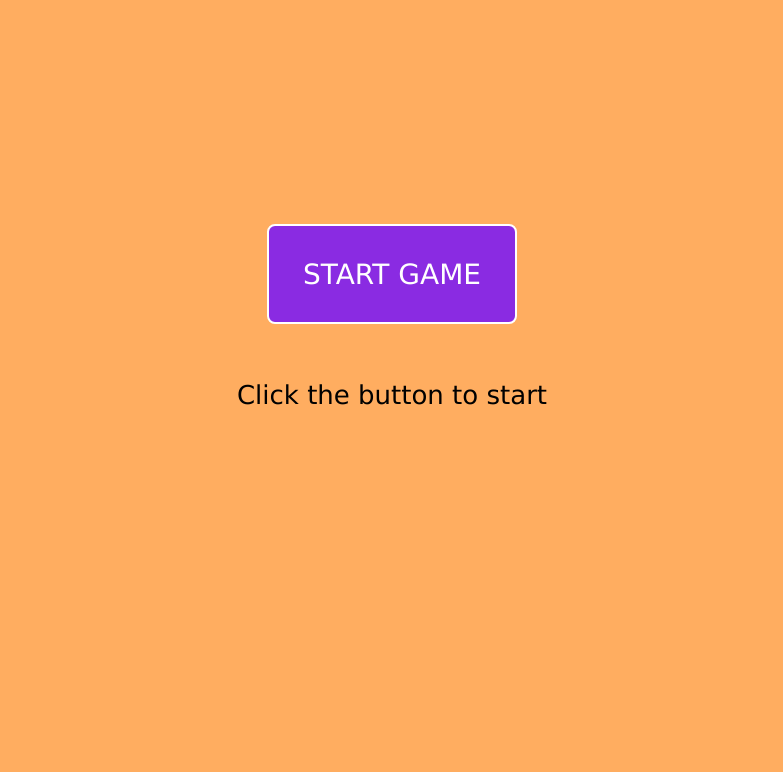
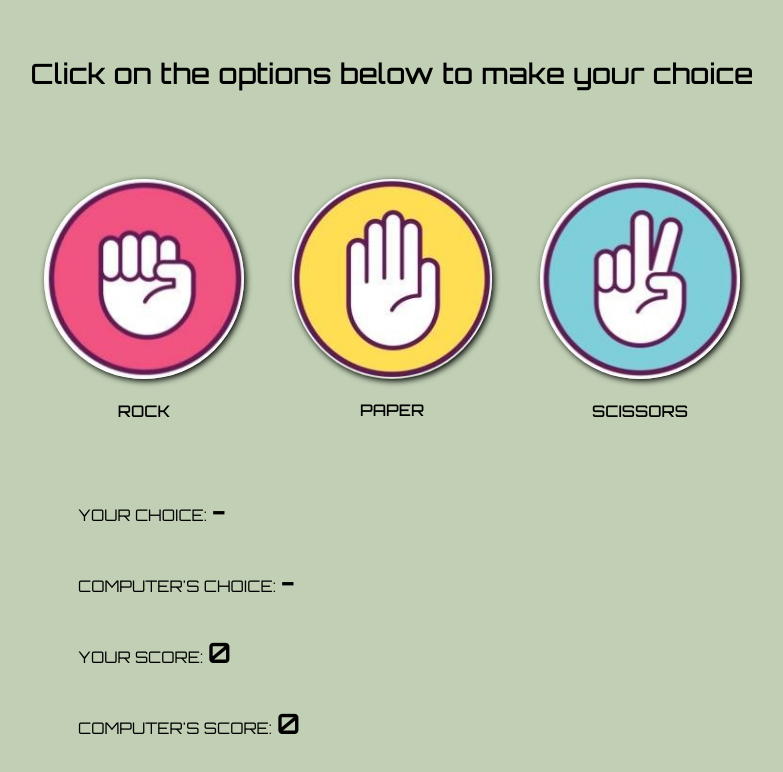
Before and after one commit to Jahnavi4649/rock-paper-scissors, a plain HTML site: page index.html in a window 1280 px wide. Shown: the whole page, without its empty margins (248-1031 px from the left). Drawn offline with Linux system fonts and the light colour scheme.

Commit message:
added rock, paper, scissors button ui

```diff
--- a/game.js
+++ b/game.js
@@ -2,6 +2,12 @@ const gameOptions = ["rock", "paper", "scissors"];
 let humanScore = 0;
 let computerScore = 0;
 let message ="";
+
+const rock = document.getElementById("rock");
+const paper = document.getElementById("paper");
+const scissors = document.getElementById("scissors");
+
+rock.addEventListener("click", playGame())
 
 //funcion to get user input through prompt
 function getHumanChoice(){
@@ -14,6 +20,8 @@ function getComputerChoice(){
     let choice =Math.floor(Math.random() * gameOptions.length ) ;
     return gameOptions[choice];
 }
+
+
 
 //function to decide winner in each round and incrementing scores
 function playRound(humanChoice, computerChoice) {
@@ -54,39 +62,39 @@ function playRound(humanChoice, computerChoice) {
 }
 
 //function to decide final winner and calls all other functions for 5 times(since the game contains 5 rounds)
-function playGame(){
+// function playGame(){
 
-    //loop for calling all functions for 5 times
-    for(let i=0; i<5; i++){
-        const humanSelection = getHumanChoice();
-        if(humanSelection == "rock" || humanSelection == "paper" || humanSelection == "scissors"){
-            const computerSelection = getComputerChoice();
-            console.log("comp: "+computerSelection);
-            console.log("human: "+humanSelection);
+//     //loop for calling all functions for 5 times
+//     for(let i=0; i<5; i++){
+//         const humanSelection = getHumanChoice();
+//         if(humanSelection == "rock" || humanSelection == "paper" || humanSelection == "scissors"){
+//             const computerSelection = getComputerChoice();
+//             console.log("comp: "+computerSelection);
+//             console.log("human: "+humanSelection);
 
-            let roundMessage = playRound(humanSelection, computerSelection);
-            console.log(roundMessage);
-            console.log("computer score: "+ computerScore +", human score: "+humanScore);
+//             let roundMessage = playRound(humanSelection, computerSelection);
+//             console.log(roundMessage);
+//             console.log("computer score: "+ computerScore +", human score: "+humanScore);
 
-            alert("Round: "+ (i+1) + "\nYour Choice: "+humanSelection +", Computer Choice: "+ computerSelection +"\nResult: "+roundMessage +"\nHuman Score: "+humanScore +", Computer Score: "+computerScore+" ");
-        }
+//             alert("Round: "+ (i+1) + "\nYour Choice: "+humanSelection +", Computer Choice: "+ computerSelection +"\nResult: "+roundMessage +"\nHuman Score: "+humanScore +", Computer Score: "+computerScore+" ");
+//         }
 
-        else{
-            alert("Looks like the value you entered is incorrect. Please enter the right values");
-            i--;
-        }
+//         else{
+//             alert("Looks like the value you entered is incorrect. Please enter the right values");
+//             i--;
+//         }
 
-    }
+//     }
 
-    //declaring the highest scorer after 5 rounds as winner
-    if(humanScore > computerScore){
-        document.getElementById("roundResults").innerText = ` Congrats! You Win!!`;
-    }
-    else if(humanScore == computerScore){
-        document.getElementById("roundResults").innerText = ` Uh-oh! It's a tie.`;
-    }
-    else{
-        document.getElementById("roundResults").innerText = `Oops! You Lose!!`;
-    }
-    document.getElementById("btn").innerText = `Play Again`;
-}
+//     //declaring the highest scorer after 5 rounds as winner
+//     if(humanScore > computerScore){
+//         document.getElementById("roundResults").innerText = ` Congrats! You Win!!`;
+//     }
+//     else if(humanScore == computerScore){
+//         document.getElementById("roundResults").innerText = ` Uh-oh! It's a tie.`;
+//     }
+//     else{
+//         document.getElementById("roundResults").innerText = `Oops! You Lose!!`;
+//     }
+//     document.getElementById("btn").innerText = `Play Again`;
+// }
--- a/index.html
+++ b/index.html
@@ -4,34 +4,42 @@
     <meta charset="UTF-8">
     <meta name="viewport" content="width=device-width, initial-scale=1.0">
     <title>rock-paper-scissors</title>
+    <link rel="preconnect" href="https://fonts.googleapis.com">
+    <link rel="preconnect" href="https://fonts.gstatic.com" crossorigin>
+    <link href="https://fonts.googleapis.com/css2?family=Orbitron:wght@400..900&display=swap" rel="stylesheet">
+    <link rel="stylesheet" href="style.css">
     <script src="game.js" defer></script>
-    <style>
-        *{
-            text-align: center;
-            margin:auto;
-            font-size:26px;
-            color:black;
-            font-family: 'Lucida Sans';
-            background-color: #FFAD60;
-        }
-        button{
-            width:250px;
-            height:100px;
-            border:2px solid white;
-            border-radius: 8px;
-            background-color: blueviolet;
-            color:white;
-            margin:8em 0 2em 0;
-            font-size: 28px;
-            padding:12px;
-            cursor: pointer;
-        }
-    </style>
 </head>
 <body>
-    <div>
-        <button id="btn" onclick="playGame()">START GAME</button>
+    <div id="instructions">
+        Click on the options below to make your choice
     </div>
-    <div id="roundResults">Click the button to start</div>
+    <div id="gameOptions">
+        <div class="option" id="rock">
+            <img src="assets\rock.jpg" alt="rock">
+            <span>ROCK</span>
+        </div>
+        <div class="option" id="paper">
+            <img src="assets\paper.jpg" alt="paper">
+            <span>PAPER</span>
+        </div>
+        <div class="option" id="scissors">
+            <img src="assets\scissors.jpg" alt="scissors">
+            <span>SCISSORS</span>
+        </div>
+    </div>
+    <div id="results">
+        <div class="result-text">YOUR CHOICE:
+            <span> - </span></div>
+        <div class="result-text">COMPUTER'S CHOICE:
+            <span> - </span>
+        </div>
+        <div class="result-text">YOUR SCORE:
+            <span> 0 </span>
+        </div>
+        <div class="result-text">COMPUTER'S SCORE:
+            <span> 0 </span>
+        </div>
+    </div>
 </body>
 </html>
--- /dev/null
+++ b/style.css
@@ -0,0 +1,65 @@
+body{
+    text-align: center;
+    margin:auto;
+    color:black;
+    font-family: "Orbitron", sans-serif;
+    background-color: #C1D0B5;
+    display: flex;
+    flex-direction: column;
+    align-items: center;
+}
+#instructions{
+    margin:2em;
+    font-size:28px;
+    font-weight: 500;
+}
+#gameOptions{
+    display:flex;
+    flex-direction: row;
+    justify-content: center;
+    flex-wrap: wrap;
+    align-items: center;
+    gap:3em;
+    padding:2em 0;
+}
+.option{
+    width:200px;
+    height:200px;
+    border-radius: 50%;
+    box-shadow:2px 2px 6px black;
+    cursor: pointer;
+    transition: transform 0.3s ease-in-out;
+}
+.option:hover{
+    transform: scale(1.15);
+}
+.option img{
+    object-fit: cover;
+    width:100%;
+    border-radius: 100%;
+    cursor: pointer;
+}
+.option span{
+    display: block;
+    margin: 18px 0;
+    font-weight:500;
+}
+#results{
+    margin:4em 0;
+    display:flex;
+    flex-wrap:wrap;
+    flex-direction: row;
+    justify-content: flex-start;
+    align-items: center;
+    width:50%;
+}
+.result-text{
+    flex-basis: 1;
+    width:100%;
+    padding: 18px 0 18px 6px;
+    text-align: justify;
+}
+.result-text span{
+    font-size: 28px;
+    font-weight: 600;
+}
```
Also changed, not shown: assets/paper.jpg (added), assets/rock.jpg (added), assets/scissors.jpg (added).
